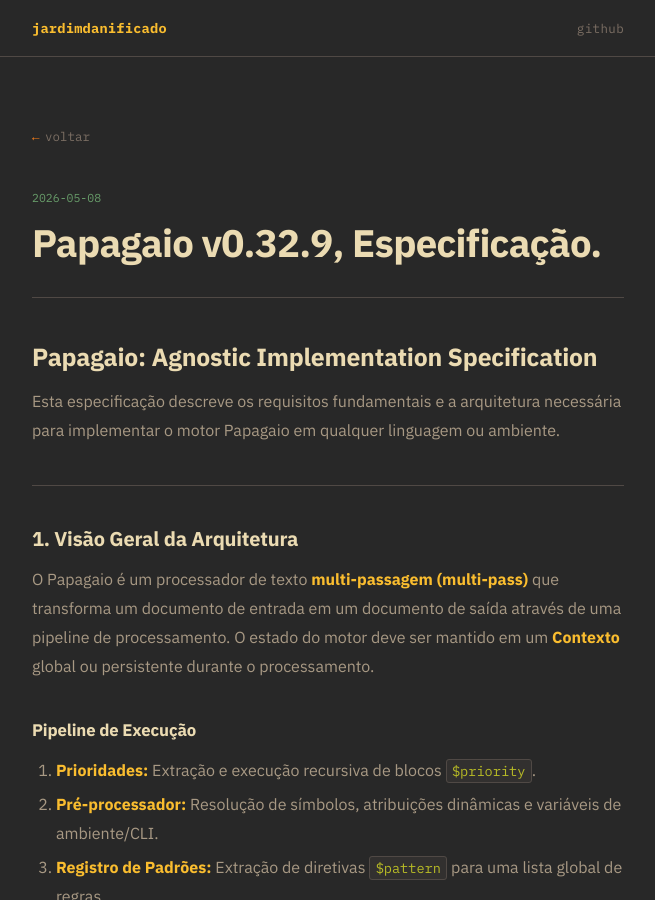
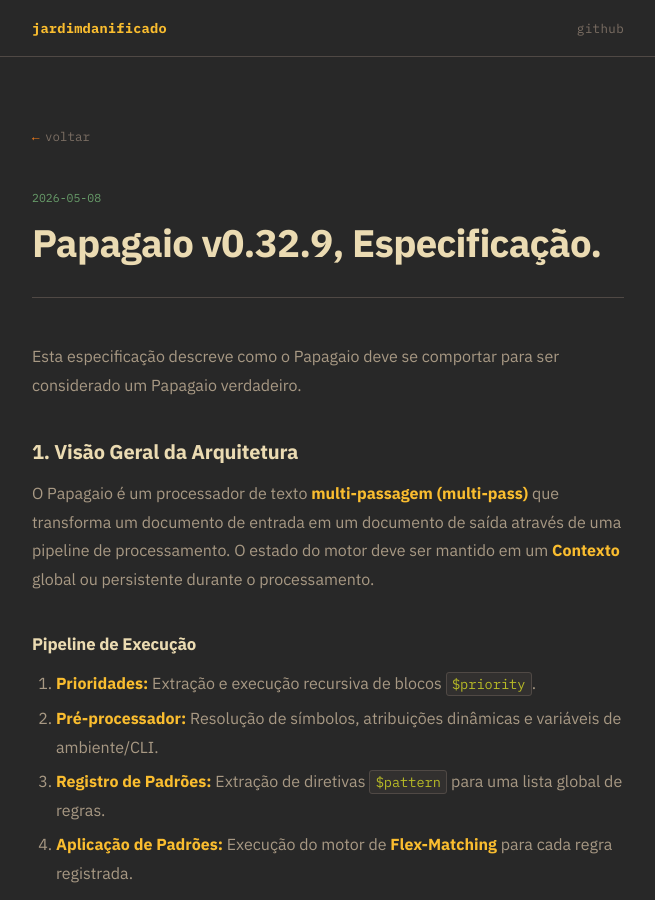
Before and after one commit to jardimdanificado/jardimdanificado.github.io, a Jekyll site: the page built from _posts/2026-05-08-papagaio-0.32.9-specs.md, in a window 1280 px wide and 900 px high. Shown: the whole window, without its empty margins (312-967 px from the left). Built offline with Jekyll 4.4.1, drawn with Linux system fonts in a browser that asks for light colours.

Commit message:
specs title update

```diff
--- a/_posts/2026-05-08-papagaio-0.32.9-specs.md
+++ b/_posts/2026-05-08-papagaio-0.32.9-specs.md
@@ -3,11 +3,7 @@ title: "Papagaio v0.32.9, Especificação."
 date: 2026-05-08
 ---
 
-# Papagaio: Agnostic Implementation Specification
-
-Esta especificação descreve os requisitos fundamentais e a arquitetura necessária para implementar o motor Papagaio em qualquer linguagem ou ambiente.
-
----
+Esta especificação descreve como o Papagaio deve se comportar para ser considerado um Papagaio verdadeiro.
 
 ## 1. Visão Geral da Arquitetura
 
```
